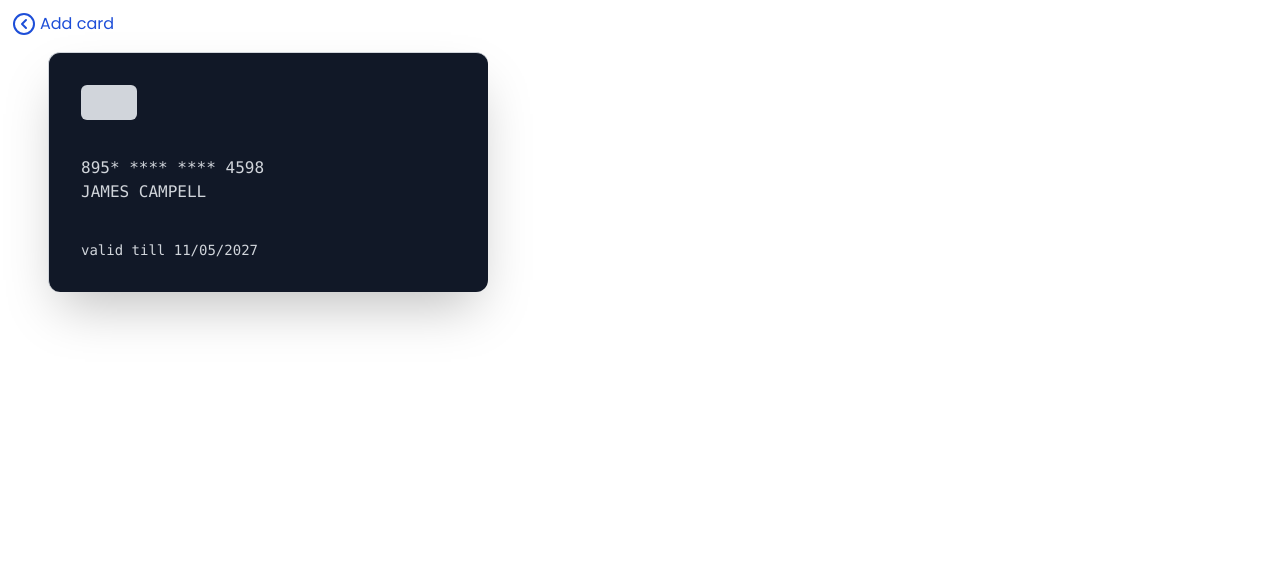
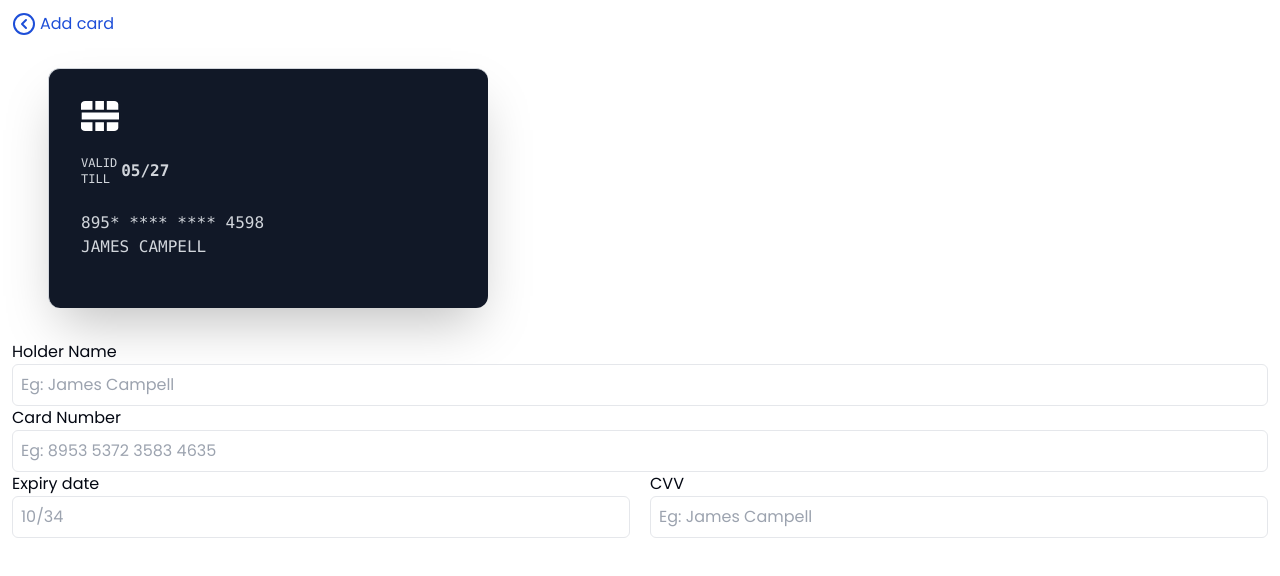
Before and after one commit to midlajmarutha/service-connect, a React (Vite) app: page /payment/addcard in a window 1280 px wide. Shown: the top 576 px of the page. Built offline with nearby package versions, Linux system fonts and the light colour scheme.

Commit message:
ui: add card

```diff
--- a/src/pages/user/paymentpage/addcard-page.tsx
+++ b/src/pages/user/paymentpage/addcard-page.tsx
@@ -1,34 +1,91 @@
-import PageHeader from '@/components/shared/page-header'
-import React from 'react'
+import PageHeader from "@/components/shared/page-header";
+import React from "react";
 
 const AddCard = () => {
     return (
         <main>
-      <div className="flex flex-col p-3 font-poppins">
+            <div className="flex flex-col p-3 gap-4 font-poppins">
                 <div>
-          <PageHeader pageTitle='Add card'/>
+                    <PageHeader pageTitle="Add card" />
                 </div>
-        <div className='w-full max-w-lg px-9 my-4 '>
-          <div className="flex flex-col gap-9 w-full h-60 p-8 font-mono text-gray-300 bg-gray-900 border-l border-t border-l-gray-300 border-t-gray-300 shadow-2xl rounded-xl">
-            <div className='h-10 w-14 rounded-md bg-gray-300'></div>
+                <div className="w-full max-w-lg px-9 my-4">
+                    <div className="flex flex-col gap-6 w-full h-60 p-8 font-mono text-gray-300 bg-gray-900 border-l border-t border-l-gray-300 border-t-gray-300 shadow-2xl rounded-xl">
                         <div>
-              <div>
-                895* **** **** 4598
+                            <svg
+                                width="38"
+                                height="30"
+                                viewBox="0 0 28 22"
+                                fill="none"
+                                xmlns="http://www.w3.org/2000/svg"
+                            >
+                                <path
+                                    fill-rule="evenodd"
+                                    clip-rule="evenodd"
+                                    d="M19.0189 22V15.5294H27.4717V19.5751C27.4717 20.2214 27.1558 20.8372 26.5951 21.2939C26.0266 21.7468 25.2621 22 24.4598 22H19.0189ZM10.566 15.5294V22H16.9057V15.5294L10.566 15.5294ZM3.02972 22C2.22559 22 1.45313 21.7468 0.883272 21.2939C0.321333 20.8372 0 20.2214 0 19.5751V15.5294H8.45283V22H3.02972ZM0.528301 8.41177V13.5882L28 13.5882V8.41177L0.528301 8.41177ZM19.0189 6.47059V0L24.4598 0C25.2621 0 26.0266 0.256549 26.5951 0.703929C27.1558 1.16016 27.4717 1.77688 27.4717 2.41762V6.47059L19.0189 6.47059ZM10.566 0V6.47059H16.9057V0L10.566 0ZM0 6.47059V2.41762C0 1.07927 1.3534 0 3.02972 0L8.45283 0V6.47059L0 6.47059Z"
+                                    fill="white"
+                                />
+                            </svg>
+                        </div>
+
+                        <div className="text-sm">
+                            <div className="flex gap-1 items-center">
+                                <div className="text-xs">
+                                    <div>VALID</div>
+                                    <div>TILL</div>
+                                </div>
+                                <span className="font-bold text-base">
+                                    05/27
+                                </span>
+                            </div>
                         </div>
                         <div>
-                JAMES CAMPELL
-              </div>
-            </div>
-            <div className='text-sm'>
-              <div>
-                valid till 11/05/2027
+                            <div>895* **** **** 4598</div>
+                            <div>JAMES CAMPELL</div>
                         </div>
                     </div>
                 </div>
+                <div>
+                  <form action="">
+                    <label htmlFor="holder">Holder Name</label>
+                      <input
+                          type="text"
+                          id="holder"
+                          className="border p-2 w-full rounded-md"
+                          placeholder="Eg: James Campell"
+                      />
+                      <label htmlFor="card">Card Number</label>
+                      <input
+                          type="text"
+                          id="card"
+                          className="border p-2 w-full rounded-md"
+                          placeholder="Eg: 8953 5372 3583 4635"
+                      />
+                      <div className="flex gap-5">
+                      <div className="w-1/2">
+
+                        <label htmlFor="exp">Expiry date</label>
+                        <input
+                            type="text"
+                            id="exp"
+                            className="border p-2 w-full rounded-md"
+                            placeholder="10/34"
+                        />
+                      </div>
+                      <div className="w-1/2">
+                        <label htmlFor="holder">CVV</label>
+                        <input
+                            type="text"
+                            id="holder"
+                            className="border p-2 w-full rounded-md"
+                            placeholder="Eg: James Campell"
+                        />
+                      </div>
+                      </div>
+                  </form>
                 </div>
             </div>
         </main>
-  )
-}
+    );
+};
 
-export default AddCard
+export default AddCard;
```
Lines whose indentation alone changed are shown as unchanged.
